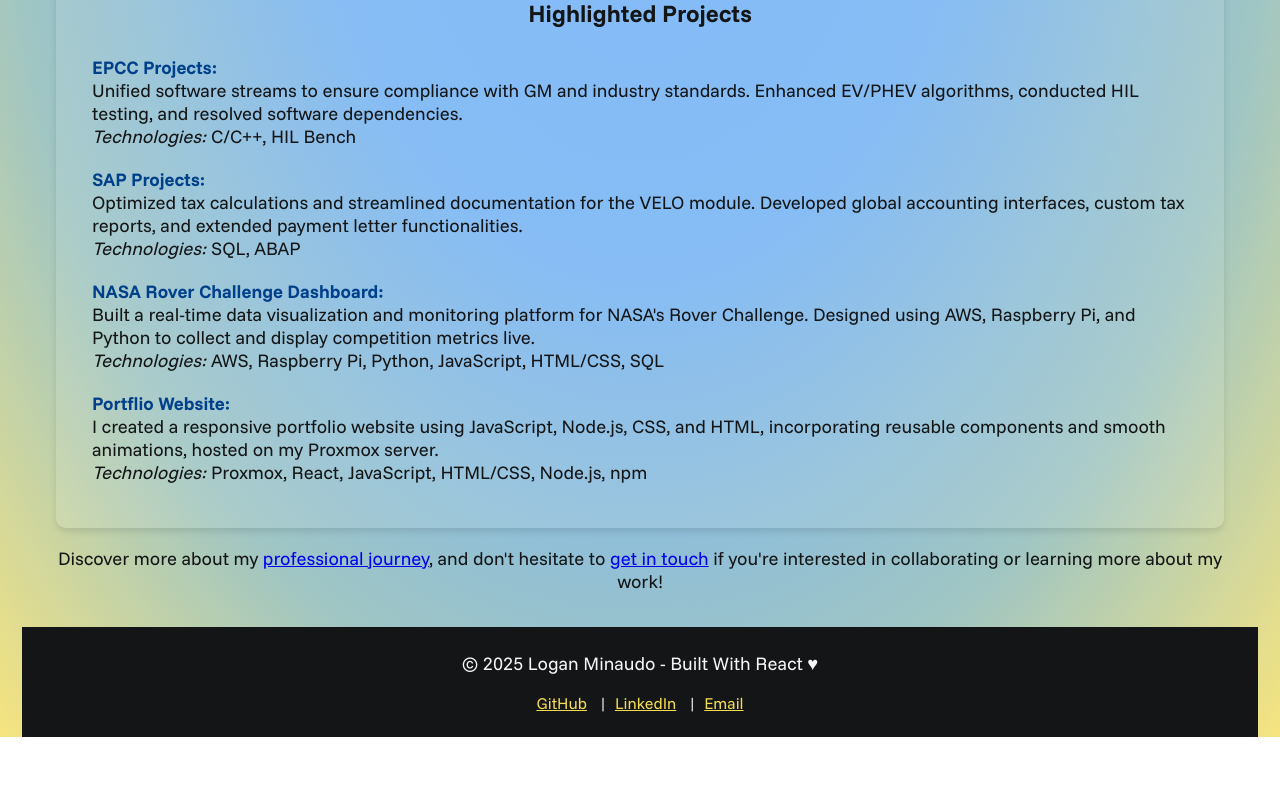
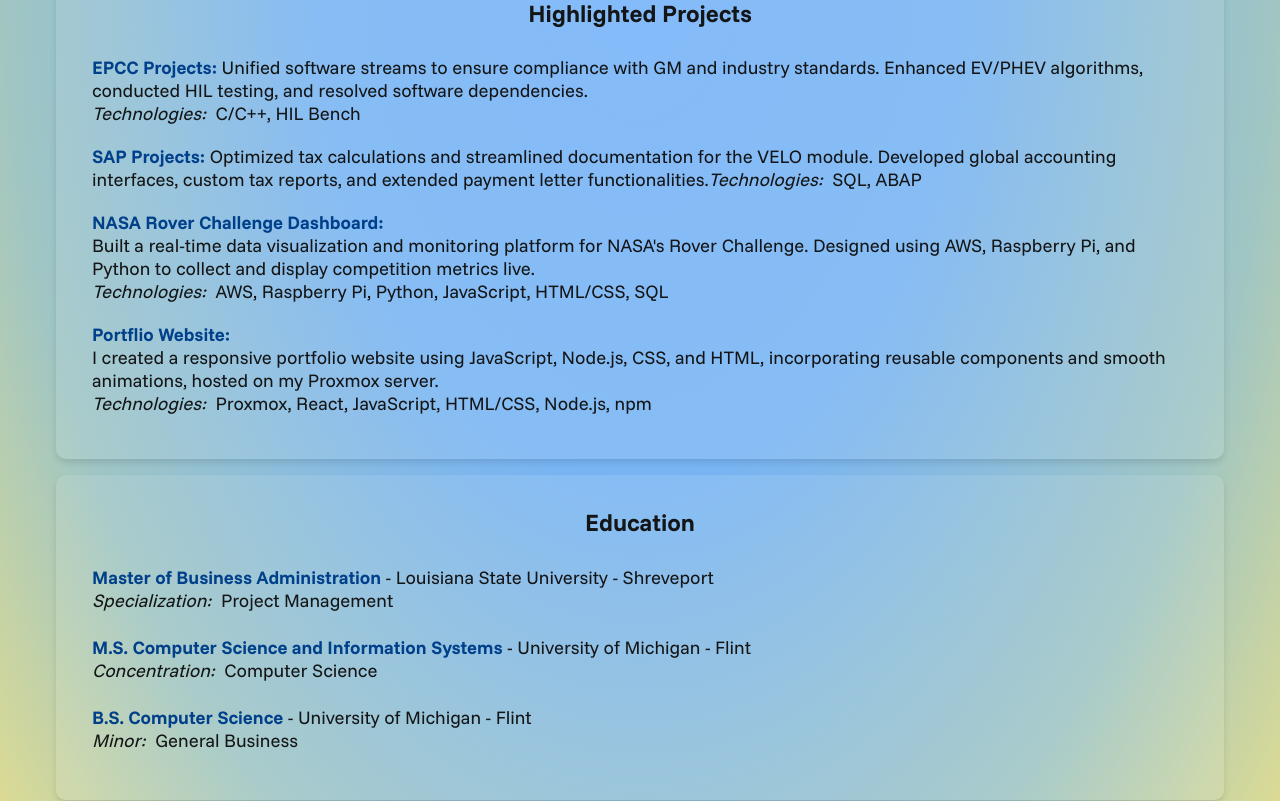
Before and after one commit to lminaudo/portfolio-react, a React (Vite) app: page /about in a window 1280 px wide. Shown: the part 1140-1941 px from the top of the page. Before the commit the page ends 1877 px from the top, so only its background shows below. Built offline with nearby package versions, Linux system fonts and the light colour scheme.

Commit message:
Update Education

```diff
--- a/src/index.css
+++ b/src/index.css
@@ -268,10 +268,11 @@
 
 .projects-list {
     display: flex;
-    flex-wrap: wrap;
+    /*flex-wrap: wrap;*/
+    flex-direction: column; /* NEW! */
     text-align: left;
     list-style-type: none;
-    padding: 0 0 0 0;
+    padding: 0;
 }
 
 .projects-list li {
@@ -534,3 +535,25 @@
         height: 12.5rem;
     }
 }
+.education-section {
+    margin: 2rem 0;
+}
+
+.education-list {
+    list-style: none;
+    padding: 0;
+}
+
+.education-item {
+    margin-bottom: 1.5rem;
+}
+
+.degree-line {
+    white-space: nowrap;
+    margin-bottom: 0.25rem;
+}
+
+.specialization {
+    color: #666;
+    margin-left: 1rem;
+}
--- a/src/pages/about.tsx
+++ b/src/pages/about.tsx
@@ -44,7 +44,7 @@
                     <Animation animationClass="driving">
                         <section className="two-column">
                             <div className="main">
-                                <img src={GradHat} alt="car"/>
+                                <img src={GradHat} alt="graduation hat"/>
                             </div>
                             <div className="secondary">
                                 <h3>Expertise</h3>
@@ -66,24 +66,27 @@
                         <h3>Highlighted Projects</h3>
                         <ul className="projects-list">
                             <li className="projects-list">
-                                <strong>EPCC Projects:</strong> Unified software streams to ensure compliance with
+                                <div><strong>EPCC Projects:</strong> Unified software streams to ensure compliance with
                                     GM
                                     and
                                     industry standards. Enhanced EV/PHEV algorithms, conducted HIL testing, and resolved
                                     software dependencies.
                                     <br/><em>Technologies: </em> C/C++, HIL Bench
+                                </div>
                             </li>
                             <li className="projects-list">
-                                <strong>SAP Projects:</strong> Optimized tax calculations and streamlined
+                                <div><strong>SAP Projects:</strong> Optimized tax calculations and streamlined
                                     documentation
                                     for
                                     the VELO module. Developed global accounting interfaces, custom tax reports, and
                                     extended
                                     payment letter functionalities.
                                     <em>Technologies: </em> SQL, ABAP
+                                </div>
                             </li>
                             <li className="projects-list">
-                                <strong>NASA Rover Challenge Dashboard:</strong> Built a real-time data
+                                <strong>NASA Rover Challenge Dashboard:</strong>
+                                <div>Built a real-time data
                                     visualization
                                     and
                                     monitoring platform for NASA's Rover Challenge. Designed using AWS, Raspberry Pi,
@@ -91,11 +94,41 @@
                                     Python
                                     to collect and display competition metrics live.
                                     <br/><em>Technologies: </em> AWS, Raspberry Pi, Python, JavaScript, HTML/CSS, SQL
+                                </div>
                             </li>
                             <li className="projects-list">
-                                <strong>Portflio Website: </strong> I created a responsive portfolio website using JavaScript, Node.js, CSS, and HTML,
-                                incorporating reusable components and smooth animations, hosted on my Proxmox server.
+                                <strong>Portflio Website: </strong>
+                                <div>I created a responsive portfolio website using JavaScript, Node.js, CSS, and HTML,
+                                    incorporating reusable components and smooth animations, hosted on my Proxmox
+                                    server.
                                     <br/><em>Technologies: </em> Proxmox, React, JavaScript, HTML/CSS, Node.js, npm
+                                </div>
+                            </li>
+                        </ul>
+                    </section>
+                    <section>
+                        <h3>Education</h3>
+
+                        <ul className="projects-list">
+                            <li>
+                                <div className="degree-line">
+                                    <strong>Master of Business Administration</strong> - Louisiana State University -
+                                    Shreveport <br/>
+                                    <em>Specialization: </em>Project Management
+                                </div>
+                            </li>
+                            <li>
+                                <div className="degree-line">
+                                    <strong>M.S. Computer Science and Information Systems</strong> - University of
+                                    Michigan - Flint <br/>
+                                    <em>Concentration: </em>Computer Science
+                                </div>
+                            </li>
+                            <li>
+                                <div className="degree-line">
+                                    <strong>B.S. Computer Science</strong> - University of Michigan - Flint <br/>
+                                    <em>Minor: </em>General Business
+                                </div>
                             </li>
                         </ul>
                     </section>
```
Lines whose indentation alone changed are shown as unchanged.
